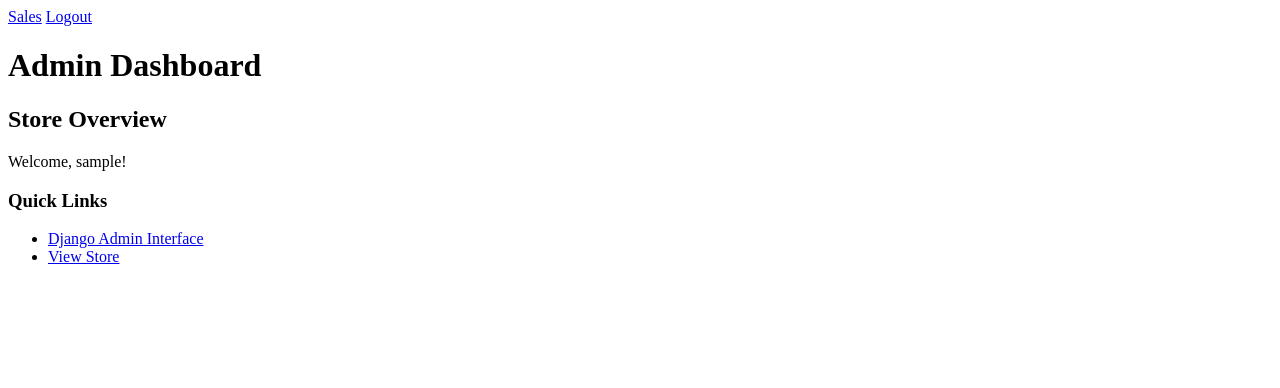
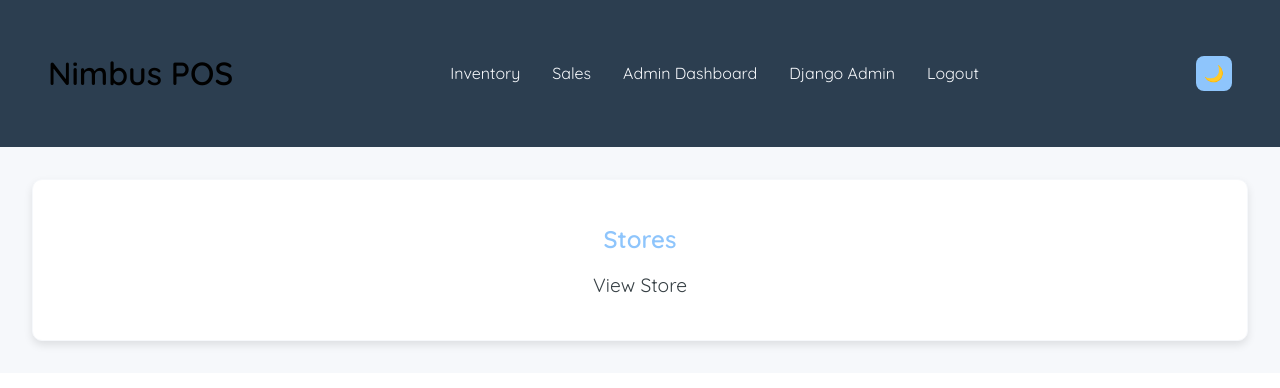
Before and after one commit to danielchristy/django-group-project, a Django app: page /admin-dashboard/ in a window 1280 px wide. Shown: the top 388 px of the page. Run offline with Django 5.2, Linux system fonts and the light colour scheme; the visitor is signed in with stand-in values (Sample User, id 1).

Commit message:
failed css changes last minute

```diff
--- /dev/null
+++ b/pos_app/static/css/admin_dashboard.css
@@ -0,0 +1,66 @@
+/* dashboard styling */
+.admin-dashboard-container {
+    padding: 2rem;
+    display: flex;
+    flex-direction: column;
+    gap: 2rem;
+    background-color: var(--container-background);
+}
+
+.dashboard-header {
+    display: flex;
+    justify-content: space-between;
+    align-items: center;
+    background-color: var(--header-background);
+    color: white;
+    padding: 1.5rem;
+    border-radius: 10px;
+    box-shadow: 0 4px 8px rgba(0, 0, 0, 0.1);
+}
+
+#logout-btn {
+    background-color: var(--highlight-blue);
+    color: white;
+    padding: 0.8rem 1.2rem;
+    border: none;
+    border-radius: 5px;
+    cursor: pointer;
+    font-size: 1rem;
+    transition: background-color 0.3s ease;
+}
+
+#logout-btn:hover {
+    background-color: var(--highlight-purple);
+}
+
+.dashboard-content {
+    display: grid;
+    grid-template-columns: repeat(auto-fit, minmax(250px, 1fr));
+    gap: 2rem;
+}
+
+.card {
+    background-color: var(--background);
+    padding: 1.5rem;
+    border-radius: 10px;
+    box-shadow: 0 4px 8px rgba(0, 0, 0, 0.1);
+    transition: transform 0.2s, box-shadow 0.2s;
+    text-align: center;
+    border: 1px solid var(--border-color);
+}
+
+.card h2 {
+    margin-bottom: 0.5rem;
+    font-size: 1.5rem;
+    color: var(--highlight-blue);
+}
+
+.card p {
+    font-size: 1.2rem;
+    color: var(--text-primary);
+}
+
+.card:hover {
+    transform: translateY(-5px);
+    box-shadow: 0 6px 12px rgba(0, 0, 0, 0.15);
+}
--- a/pos_app/static/css/styles.css
+++ b/pos_app/static/css/styles.css
@@ -1,7 +1,3 @@
-/* * {
-    box-sizing: border-box;
-} */
-
 /* app color variables */
 :root[data-theme='light'] {
     /* background */
@@ -126,6 +122,7 @@ a:hover {
 
 .container {
     background-color: var(--container-background);
+    border: 2px solid var(--highlight-blue);
     max-width: 75rem;
     margin: 0 auto;
     padding: 0 1.25rem;
--- a/pos_app/templates/admin_dashboard.html
+++ b/pos_app/templates/admin_dashboard.html
@@ -1,33 +1,23 @@
-<!DOCTYPE html>
-<html>
-<head>
-    <!--they can only access this page if they are a staff member or superuser -->
-    <title>Admin Dashboard</title>
-</head>
-<body>
-    <nav>
-        <a href="{% url 'sales' %}">Sales</a>
-        <a href="{% url 'logout' %}">Logout</a>
+{% extends 'base.html' %}
+{% load static %}
 
-    </nav>
+{% block extra_css %}
+<link rel="stylesheet" href="{% static 'css/admin_dashboard.css' %}">
+{% endblock %}
 
-    <h1>Admin Dashboard</h1>
+{% block content %}
+    <body>
 
-    <div class="dashboard-stats">
-        <h2>Store Overview</h2>
-        <p>Welcome, {{ user.username }}!</p>
+        <div class="admin-dashboard-container">
 
+            <div class="dashboard-content">
+                <div class="card">
+                    <h2>Stores</h2>
+                    <p><a href="{% url 'sales' %}">View Store</a></p>
+                </div>
 
+            </div>
+        </div>
 
-
-        <div class="admin-links">
-            <h3>Quick Links</h3>
-            <ul>
-                <li><a href="{% url 'admin:index' %}">Django Admin Interface</a></li>
-                <li><a href="{% url 'sales' %}">View Store</a></li>
-            </ul>
-        </div>
-    </div>
-
-</body>
-</html>
+    </body>
+{% endblock %}
--- a/pos_app/templates/sales.html
+++ b/pos_app/templates/sales.html
@@ -1,5 +1,9 @@
 {% extends 'base.html' %}
 {% load static %}
+
+{% block extra_css %}
+<link rel="stylesheet" href="{% static 'css/sales.css' %}">
+{% endblock %}
 
 {% block content %}
 <head>
```
Also changed, not shown: pos_app/static/css/inventory.css (+11 -7 lines), pos_app/static/css/sales.css (+38 -20 lines).
